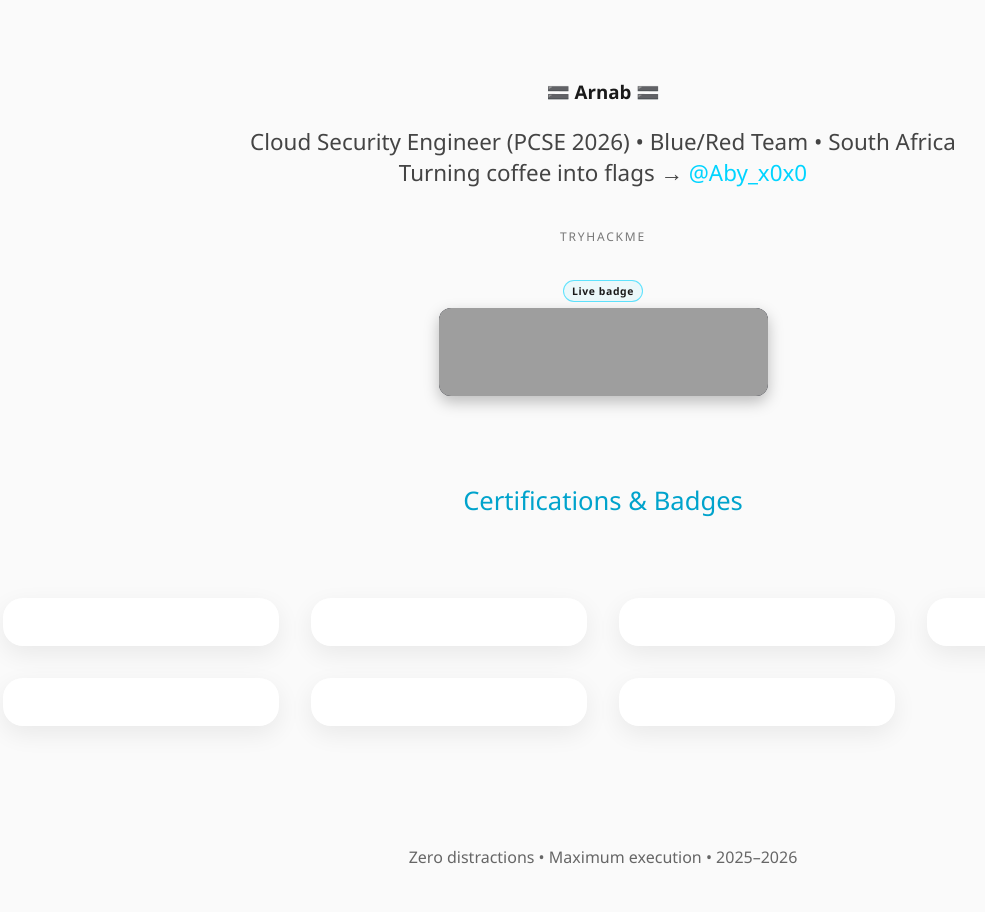
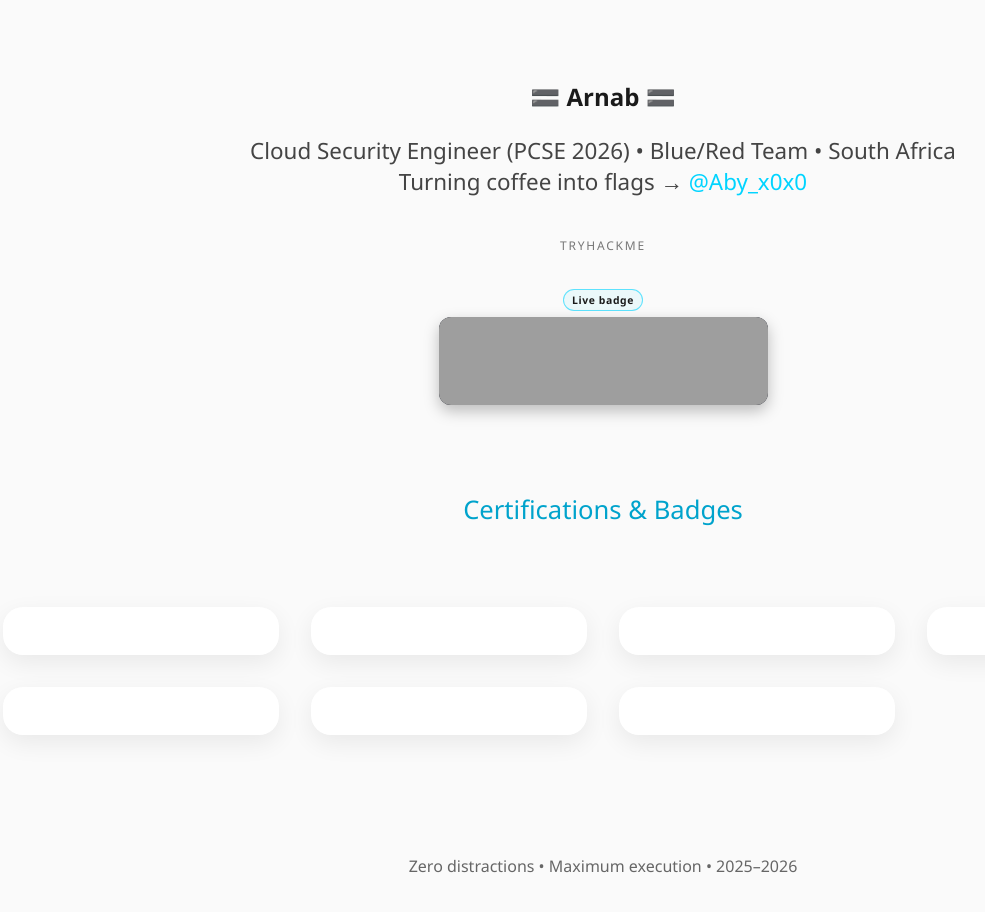
Before and after one commit to SudoArnab00/myfolio, a plain HTML site: page index.html in a window 1280 px wide. Shown: the whole page, without its empty margins (37-1022 px from the left). Drawn offline with Linux system fonts and the light colour scheme; grey boxes are pictures that could not be loaded; a script that the page names is missing.

Commit message:
Change header from h3 to h2 for Arnab

```diff
--- a/index.html
+++ b/index.html
@@ -143,7 +143,7 @@
 </head>
 <body>
   <div class="container">
-    <h3>🟰 Arnab 🟰</h3>
+    <h2>🟰 Arnab 🟰</h2>
     <p class="subtitle">
       Cloud Security Engineer (PCSE 2026) • Blue/Red Team • South Africa<br>
       Turning coffee into flags → <a href="https://x.com/Aby_x0x0" target="_blank">@Aby_x0x0</a>
```
